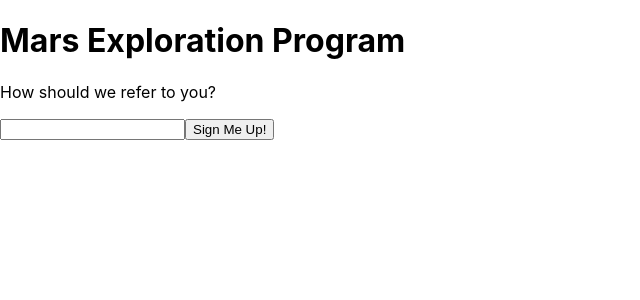
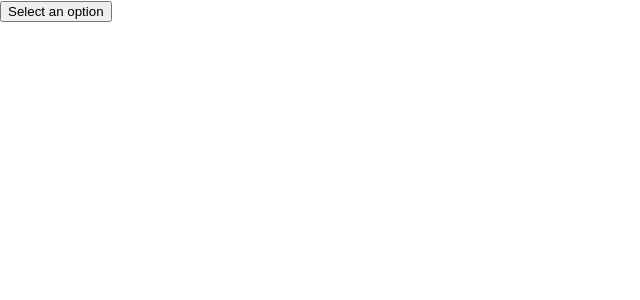
Before and after one commit to k-yamasaki-zakisan/react-introduction, a React (Create React App) app: page / in a window 1280 px wide. Shown: the top 300 px of the page, without its empty margins (0-640 px from the left). Built offline with nearby package versions, Linux system fonts and the light colour scheme.

Commit message:
[add]一旦push

```diff
--- a/src/index.js
+++ b/src/index.js
@@ -392,54 +392,125 @@ import reportWebVitals from "./reportWebVitals";
 //   document.getElementById('root')
 // );
 
-function FancyBorder(props) {
-  return (
-    <div className={"FancyBorder FancyBorder-" + props.color}>
-      {props.children}
-    </div>
-  );
-}
+// function FancyBorder(props) {
+//   return (
+//     <div className={"FancyBorder FancyBorder-" + props.color}>
+//       {props.children}
+//     </div>
+//   );
+// }
 
-function Dialog(props) {
-  return (
-    <FancyBorder color="blue">
-      <h1 className="Dialog-title">{props.title}</h1>
-      <p className="Dialog-message">{props.message}</p>
-      {props.children}
-    </FancyBorder>
-  );
-}
+// function Dialog(props) {
+//   return (
+//     <FancyBorder color="blue">
+//       <h1 className="Dialog-title">{props.title}</h1>
+//       <p className="Dialog-message">{props.message}</p>
+//       {props.children}
+//     </FancyBorder>
+//   );
+// }
 
-class SignUpDialog extends React.Component {
+// class SignUpDialog extends React.Component {
+//   constructor(props) {
+//     super(props);
+//     this.handlechange = this.handleChange.bind(this);
+//     this.handleSignUp = this.handleSignUp.bind(this);
+//     this.state = { login: "" };
+//   }
+
+//   render() {
+//     return (
+//       <Dialog
+//         title="Mars Exploration Program"
+//         message="How should we refer to you?"
+//       >
+//         <input value={this.state.login} onChange={this.handlechange} />
+//         <button onClick={this.handleSignUp}>Sign Me Up!</button>
+//       </Dialog>
+//     );
+//   }
+
+//   handleChange(e) {
+//     this.setState({ login: e.target.value });
+//   }
+
+//   handleSignUp() {
+//     alert(`Welcome aboard, ${this.state.login}!`);
+//   }
+// }
+
+// ReactDOM.render(<SignUpDialog />, document.getElementById("root"));
+
+class OuterClickExample extends React.Component {
   constructor(props) {
     super(props);
-    this.handlechange = this.handleChange.bind(this);
-    this.handleSignUp = this.handleSignUp.bind(this);
-    this.state = { login: "" };
+
+    this.state = { isOpen: false };
+    this.timeOutId = null;
+
+    this.onClickHandler = this.onClickHandler.bind(this);
+    this.onBlurHandler = this.onBlurHandler.bind(this);
+    this.onFocusHandler = this.onFocusHandler.bind(this);
   }
+
+  // componentDidMount() {
+  //   window.addEventListener("click", this.onClickOutsideHandler);
+  // }
+
+  // componentWillUnmount() {
+  //   window.removeEventListener("click", this.onClickOutsideHandler);
+  // }
+
+  onClickHandler() {
+    this.setState((currentState) => ({
+      isOpen: !currentState.isOpen,
+    }));
+  }
+
+  onBlurHandler() {
+    this.timeOutId = setTimeout(() => {
+      this.setState({
+        isOpen: false,
+      });
+    });
+  }
+
+  onFocusHandler() {
+    clearTimeout(this.timeOutId);
+  }
+
+  // onClickOutsideHandler(event) {
+  //   if (
+  //     this.state.isOpen &&
+  //     !this.toggleContainer.current.contains(event.target)
+  //   ) {
+  //     this.setState({ isOpen: false });
+  //   }
+  // }
 
   render() {
     return (
-      <Dialog
-        title="Mars Exploration Program"
-        message="How should we refer to you?"
-      >
-        <input value={this.state.login} onChange={this.handlechange} />
-        <button onClick={this.handleSignUp}>Sign Me Up!</button>
-      </Dialog>
+      <div onBlur={this.onBlurHandler} onFocus={this.onFocusHandler}>
+        <button
+          onClick={this.onClickHandler}
+          aria-haspopup="true"
+          aria-expanded={this.state.isOpen}
+        >
+          Select an option
+        </button>
+        {this.state.isOpen && (
+          <ul>
+            <li>Option 1</li>
+            <li>Option 2</li>
+            <li>Option 3</li>
+          </ul>
+        )}
+      </div>
     );
-  }
-
-  handleChange(e) {
-    this.setState({ login: e.target.value });
-  }
-
-  handleSignUp() {
-    alert(`Welcome aboard, ${this.state.login}!`);
   }
 }
 
-ReactDOM.render(<SignUpDialog />, document.getElementById("root"));
+ReactDOM.render(<OuterClickExample />, document.getElementById("root"));
 
 // If you want to start measuring performance in your app, pass a function
 // to log results (for example: reportWebVitals(console.log))
```
